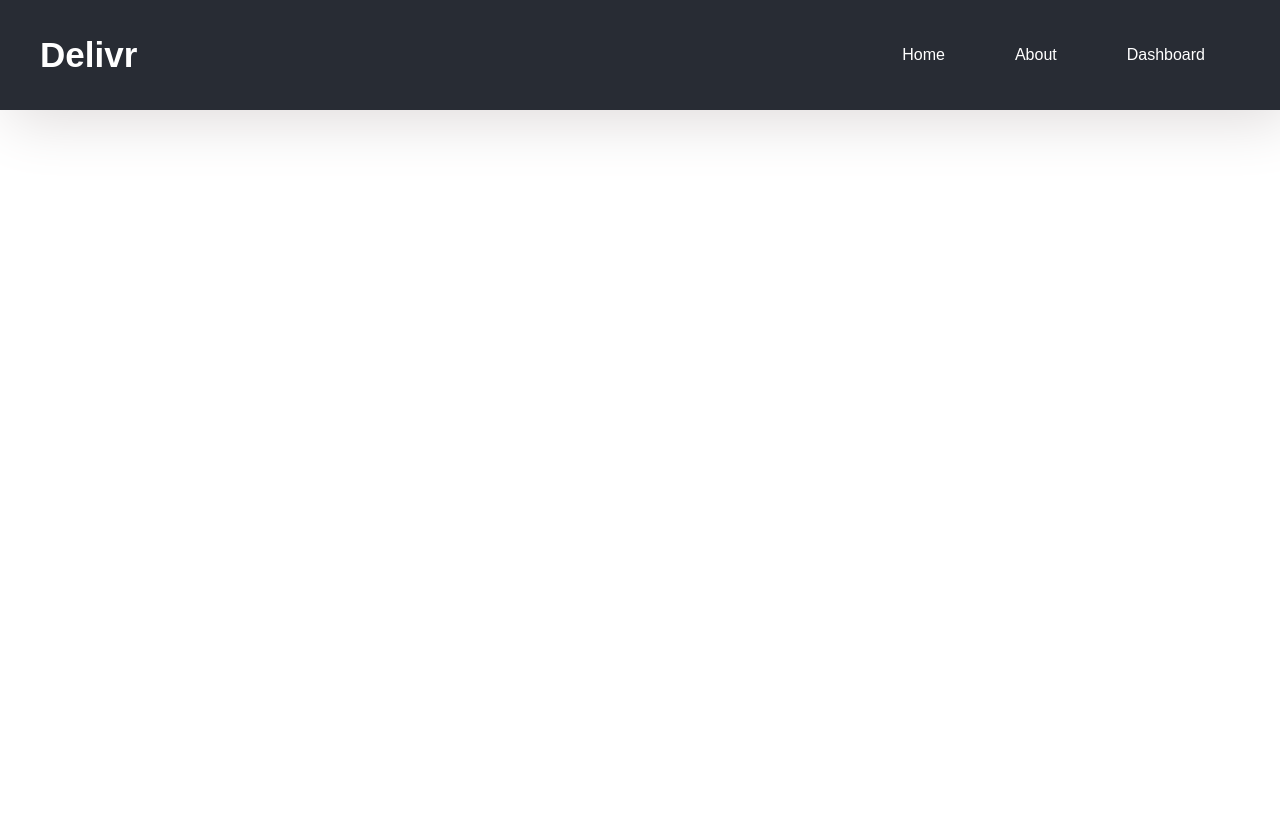
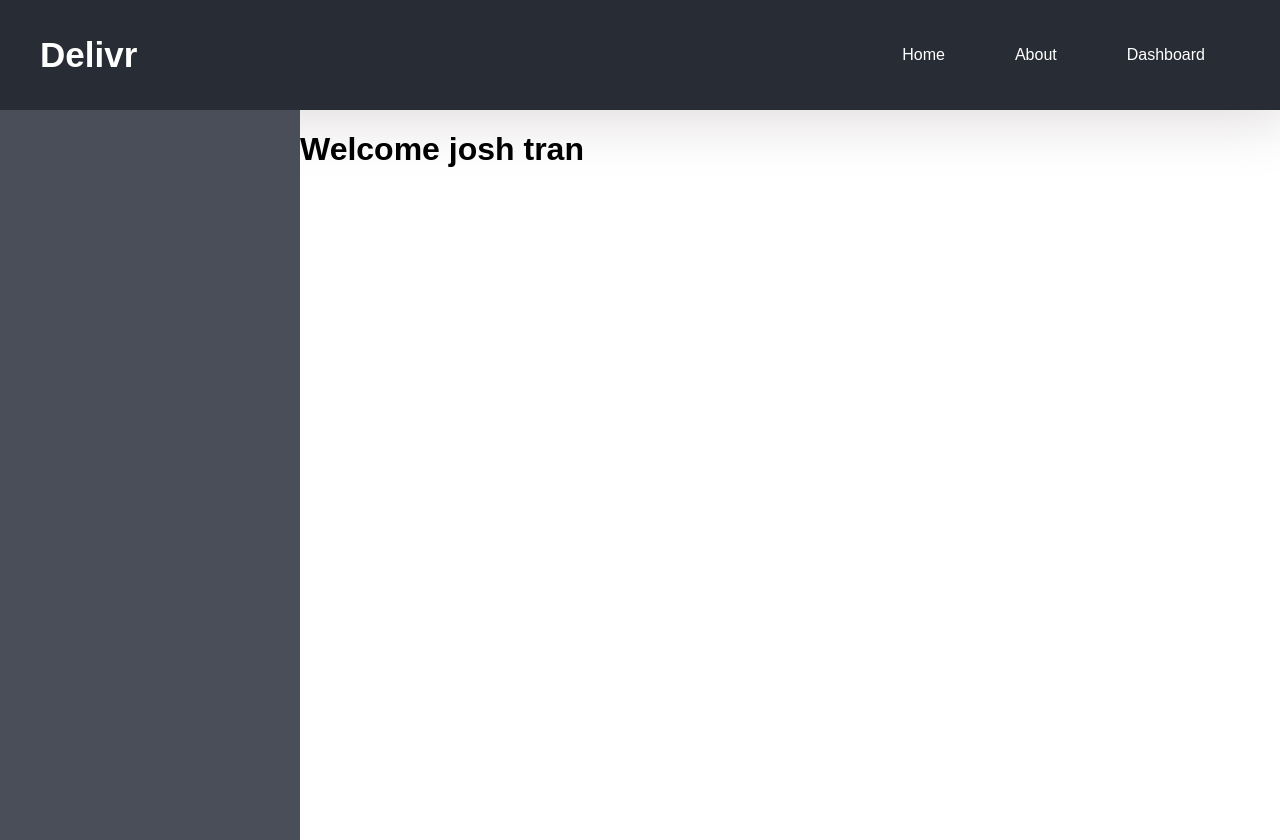
Before and after one commit to JTran-UW/htc-2.0, a Django app: page /dashboard/ in a window 1280 px wide. Before the commit the page ends 132 px from the top, so only its background shows below. Run offline with Django 3.2, Linux system fonts and the light colour scheme; a user stored in the database is signed in.

Commit message:
Dashboard styles updated.

```diff
--- /dev/null
+++ b/htc/dashboard/static/dashstyles.css
@@ -0,0 +1,10 @@
+.sidebar {
+    width: 300px;
+    height: calc(100vh - 70px);
+    background-color: #494e58;
+    margin: 0px;
+}
+
+.dashboard-content {
+    display: flex;
+}
--- a/htc/dashboard/templates/dashboard/dashboard.html
+++ b/htc/dashboard/templates/dashboard/dashboard.html
@@ -1,7 +1,17 @@
 {% extends 'base.html' %}
+{% load static %}
 
 {% block styles %}
+    <link rel="stylesheet" href="{% static 'dashstyles.css' %}">
 {% endblock %}
 
 {% block content %}
+    <div class="dashboard-content">
+        <div class="sidebar">
+
+        </div>
+        <div class="main">
+            <h1>Welcome {{ user.first_name }} {{ user.last_name }}</h1>
+        </div>
+    </div>
 {% endblock %}
--- a/htc/dashboard/templates/dashboard/offer.html
+++ b/htc/dashboard/templates/dashboard/offer.html
@@ -4,4 +4,5 @@
 {% endblock %}
 
 {% block content %}
+
 {% endblock %}
--- a/htc/static/style.css
+++ b/htc/static/style.css
@@ -151,17 +151,6 @@ form {
     background-color: #cd94e683;
 }
 
-.sidebar {
-    background-color: #494e58;
-    display: flex;
-    flex-direction: column;
-    align-items: flex-start;
-    justify-content: center;
-    height: 85vh;
-    box-sizing: border-box;
-    width: 15vw;
-}
-
 .rideWrapper {
     background-color: #ce94e6;
     width: 79vw;
```
